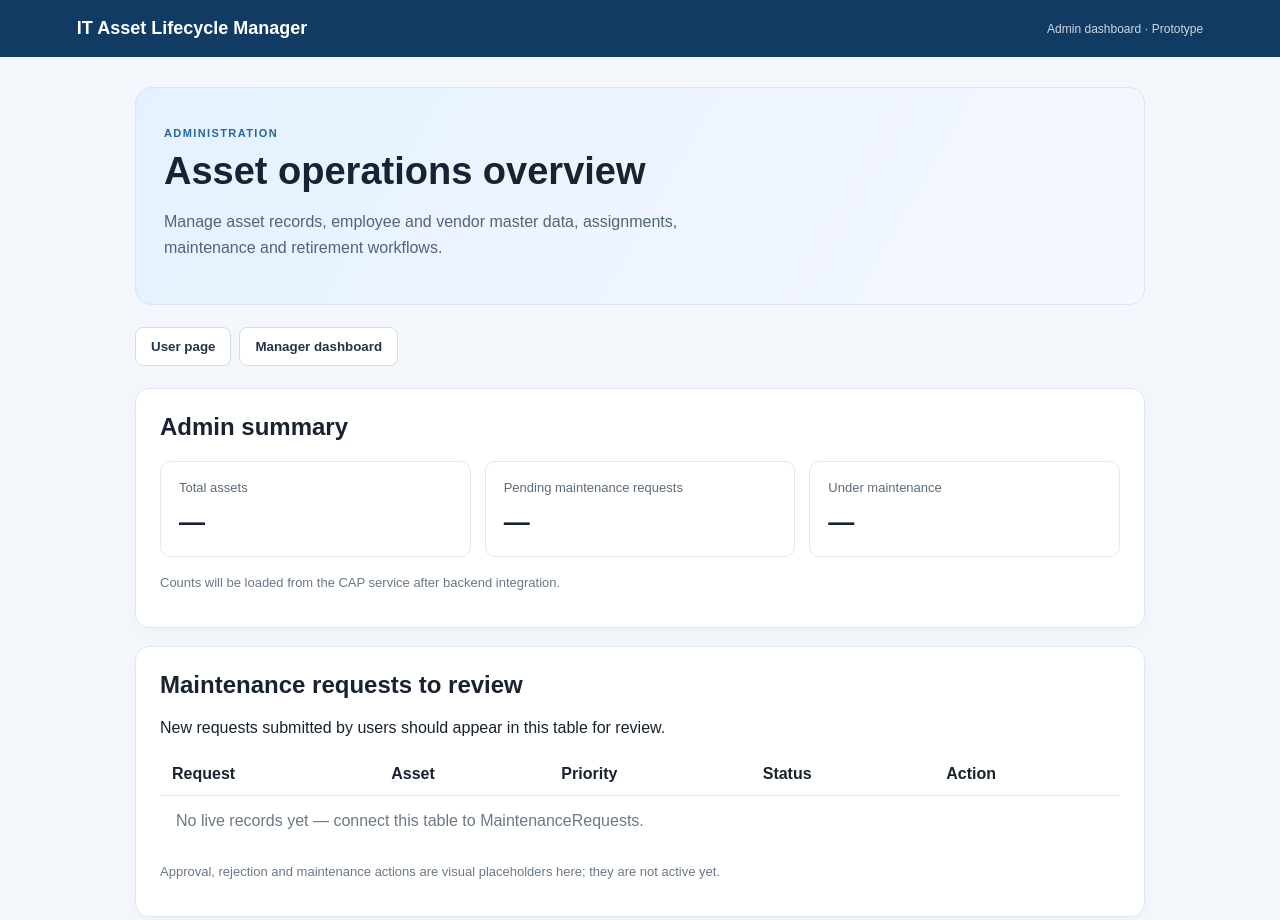
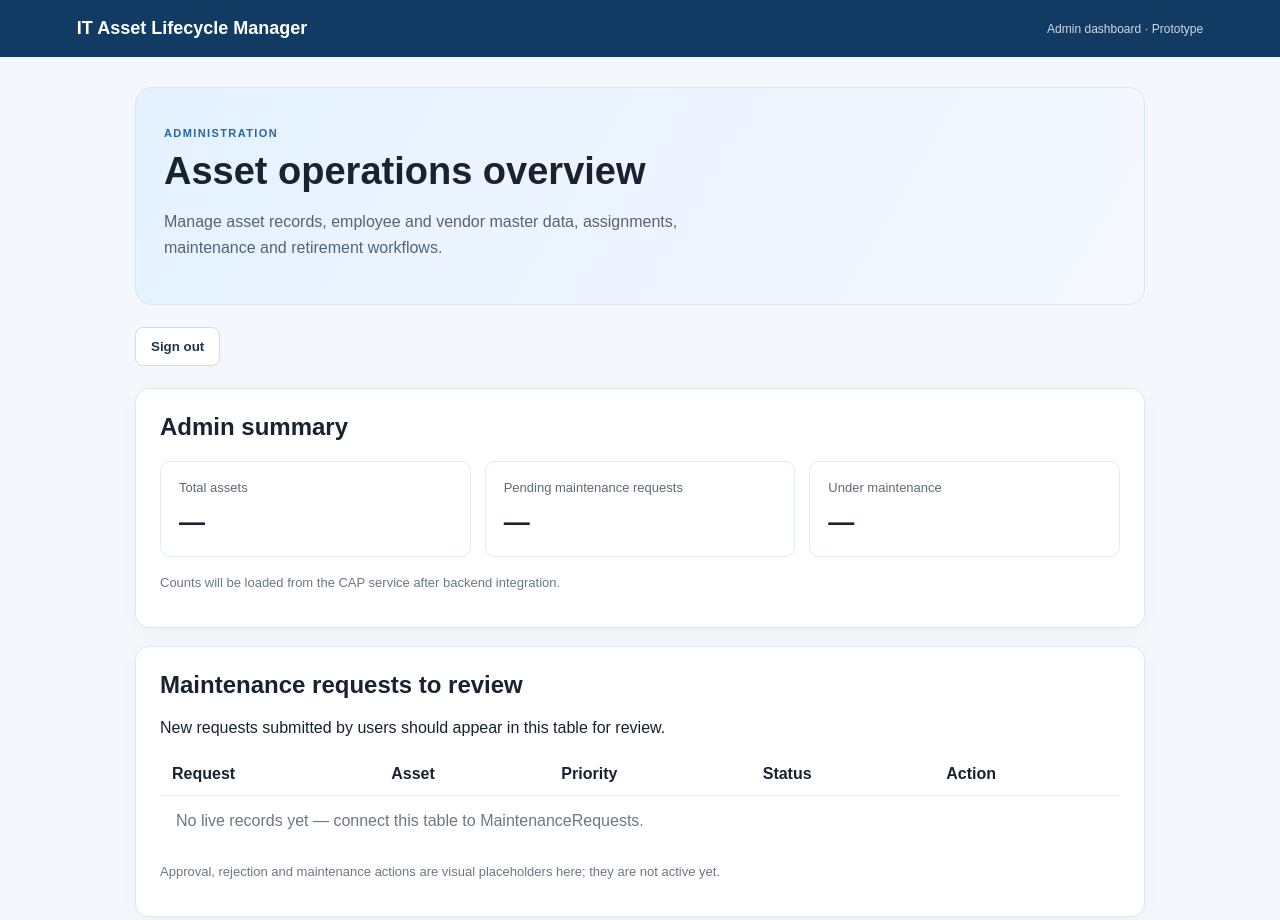
Before and after one commit to GAJULAMALATHI123/repo, a website: page app/admin.html in a window 1280 px wide. Shown: the top 920 px of the page. Drawn offline with Linux system fonts and the light colour scheme.

Commit message:
Separate role dashboard navigation

```diff
--- a/app/admin.html
+++ b/app/admin.html
@@ -2,7 +2,7 @@
 <html lang="en"><head><meta charset="utf-8"><meta name="viewport" content="width=device-width,initial-scale=1"><title>Admin Dashboard | IT Asset Lifecycle Manager</title><link rel="stylesheet" href="style.css"></head>
 <body><header><strong>IT Asset Lifecycle Manager</strong><span>Admin dashboard · Prototype</span></header><main>
 <section class="welcome"><p class="eyebrow">ADMINISTRATION</p><h1>Asset operations overview</h1><p>Manage asset records, employee and vendor master data, assignments, maintenance and retirement workflows.</p></section>
-<nav><a href="index.html"><button>User page</button></a><a href="manager.html"><button>Manager dashboard</button></a></nav>
+<nav><a href="login.html"><button>Sign out</button></a></nav>
 <section class="panel"><h2>Admin summary</h2><div class="stats"><article><span>Total assets</span><strong>—</strong></article><article><span>Pending maintenance requests</span><strong>—</strong></article><article><span>Under maintenance</span><strong>—</strong></article></div><p class="note">Counts will be loaded from the CAP service after backend integration.</p></section>
 <section class="panel" style="margin-top:18px"><h2>Maintenance requests to review</h2><p>New requests submitted by users should appear in this table for review.</p><div style="overflow-x:auto"><table style="width:100%;border-collapse:collapse;text-align:left"><thead><tr><th style="padding:12px;border-bottom:1px solid #e0e7ef">Request</th><th style="padding:12px;border-bottom:1px solid #e0e7ef">Asset</th><th style="padding:12px;border-bottom:1px solid #e0e7ef">Priority</th><th style="padding:12px;border-bottom:1px solid #e0e7ef">Status</th><th style="padding:12px;border-bottom:1px solid #e0e7ef">Action</th></tr></thead><tbody><tr><td colspan="5" style="padding:16px;color:#6a7888">No live records yet — connect this table to MaintenanceRequests.</td></tr></tbody></table></div><p class="note">Approval, rejection and maintenance actions are visual placeholders here; they are not active yet.</p></section>
 <section class="panel" style="margin-top:18px"><h2>Administration areas</h2><div class="stats"><article><span>Asset lifecycle</span><strong>Assets</strong><p>Register, update, assign, return, retire and archive assets.</p></article><article><span>Master data</span><strong>People</strong><p>Maintain employees, departments, categories and vendors.</p></article><article><span>Audit trail</span><strong>History</strong><p>Review ownership changes and maintenance history.</p></article></div></section>
```
